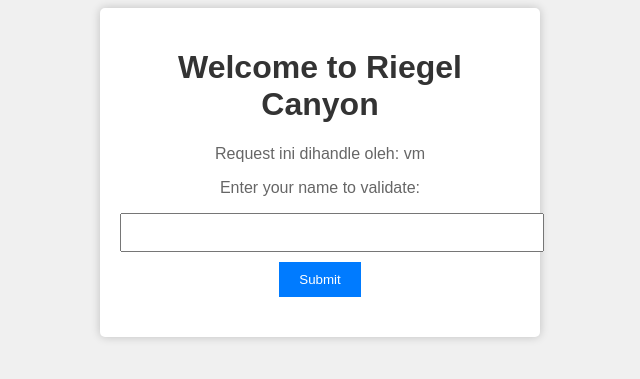
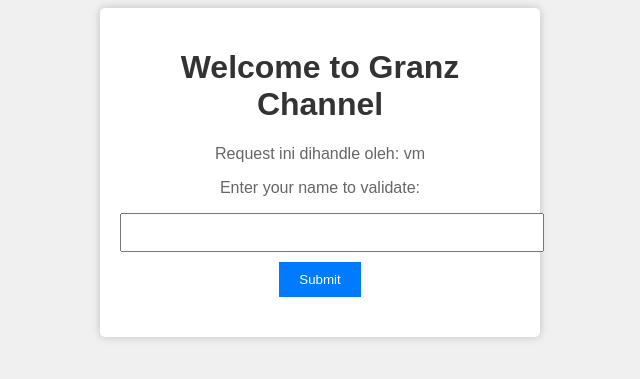
Before and after one commit to weynard02/jarkom-modul3-resources, a PHP site: page / in a window 1280 px wide. Shown: the top 379 px of the page, without its empty margins (320-960 px from the left). Run offline with PHP 8.4, Linux system fonts and the light colour scheme.

Commit message:
Update index.php

```diff
--- a/granz.channel.E15.com/modul-3/index.php
+++ b/granz.channel.E15.com/modul-3/index.php
@@ -1,12 +1,12 @@
 <!DOCTYPE html>
 <html>
 <head>
-    <title>Riegel Canyon Map</title>
+    <title>Granz Channel Map</title>
     <link rel="stylesheet" type="text/css" href="css/styles.css">
 </head>
 <body>
     <div class="container">
-        <h1>Welcome to Riegel Canyon</h1>
+        <h1>Welcome to Granz Channel</h1>
         <p><?php
             $hostname = gethostname();
             echo "Request ini dihandle oleh: $hostname<br>"; ?> </p>
```
